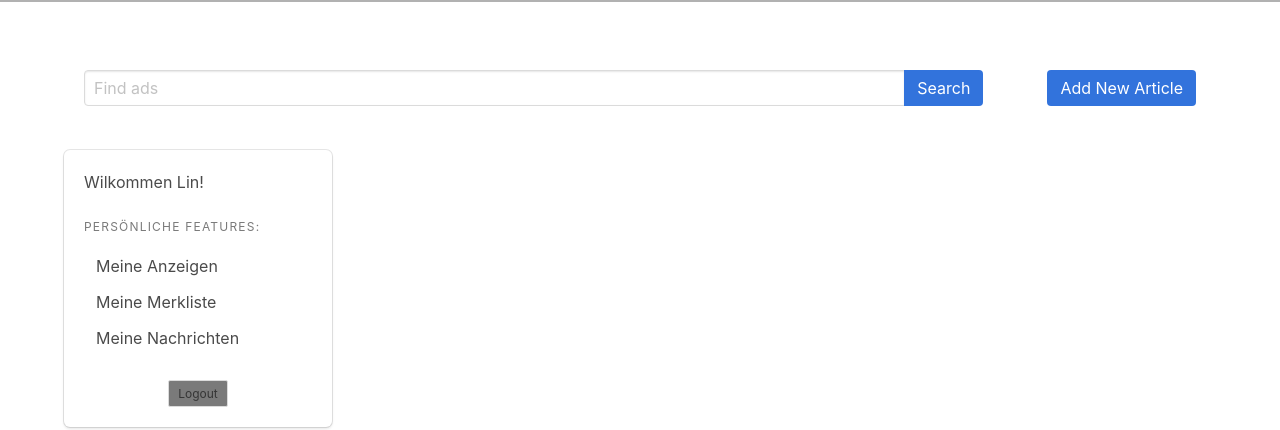
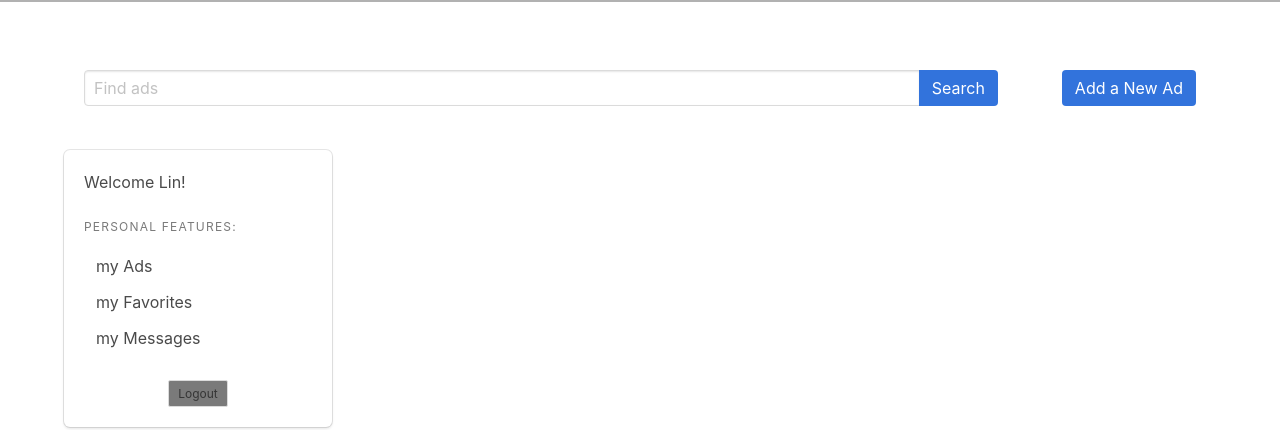
Before and after one commit to RyanLinXiang/hyperlist, a React (Create React App) app: page / in a window 1280 px wide. Shown: the part 203-633 px from the top of the page. Built offline with nearby package versions, Linux system fonts and the light colour scheme; no server answers; grey boxes are pictures that could not be loaded.

Commit message:
Corrected remaining German texts into Englisch

```diff
--- a/src/Components/FormControl.js
+++ b/src/Components/FormControl.js
@@ -196,7 +196,7 @@ class FormControl extends React.Component {
           type="button"
           onClick={this.handlerToggleForm.bind(this, false, false)}
         >
-          Add New Article
+          Add a New Ad
         </button>
       );
     else return null;
--- a/src/Components/UserFeatures.js
+++ b/src/Components/UserFeatures.js
@@ -25,23 +25,23 @@ const UserFeatures = (props) => {
 
   return (
     <div className="box">
-      <div className="content">Wilkommen {username}!</div>
+      <div className="content">Welcome {username}!</div>
       <aside className="menu">
-        <p className="menu-label">Persönliche Features:</p>
+        <p className="menu-label">Personal features:</p>
         <ul className="menu-list">
           <li>
             <a href="# " onClick={handlerUserFeature.bind(this, "ads")}>
-              Meine Anzeigen
+              my Ads
             </a>
           </li>
           <li>
             <a href="# " onClick={handlerUserFeature.bind(this, "favs")}>
-              Meine Merkliste
+              my Favorites
             </a>
           </li>
           <li>
             <a href="# " onClick={handlerUserFeature.bind(this, "messages")}>
-              Meine Nachrichten
+              my Messages
             </a>
           </li>
         </ul>
```
